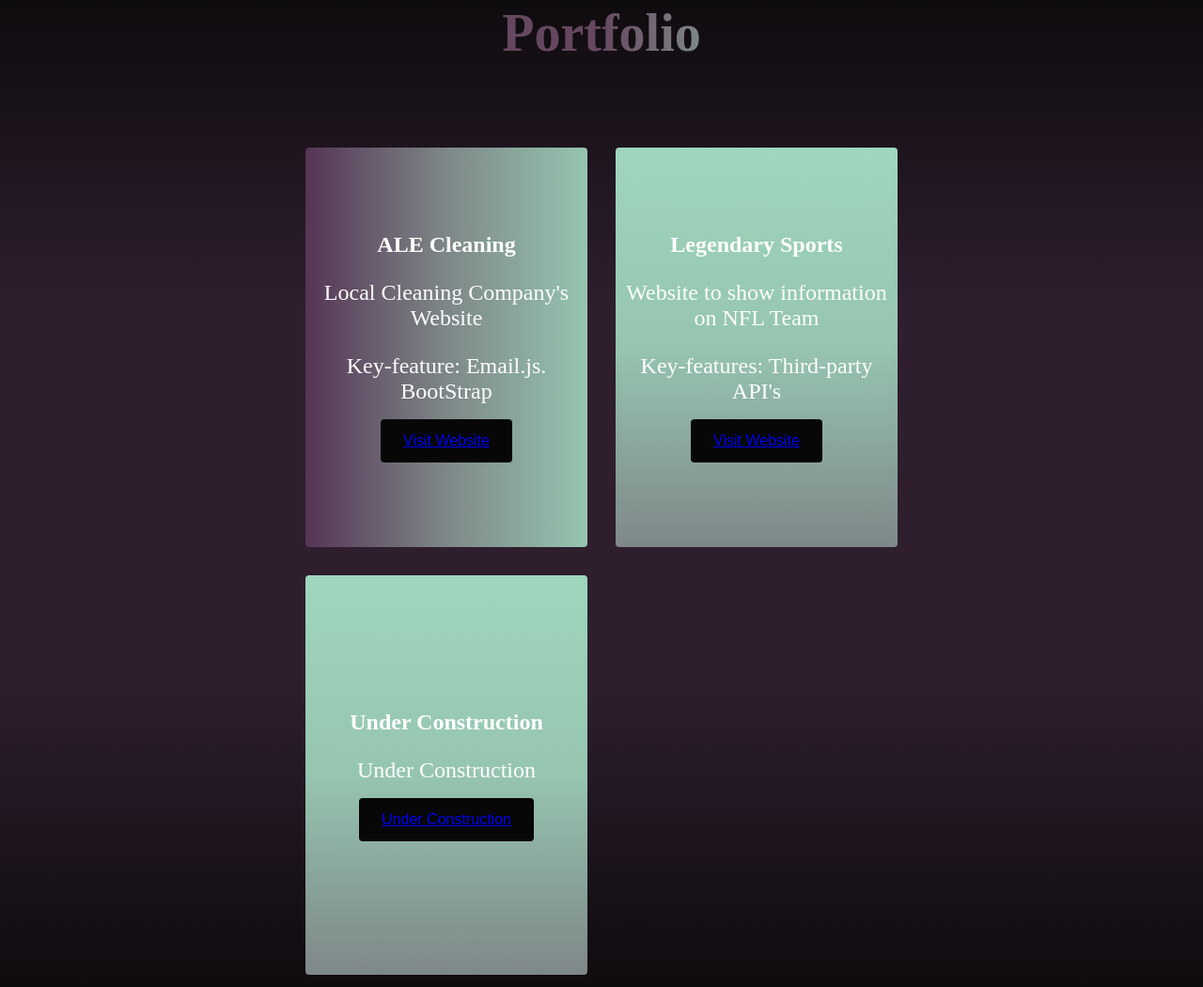
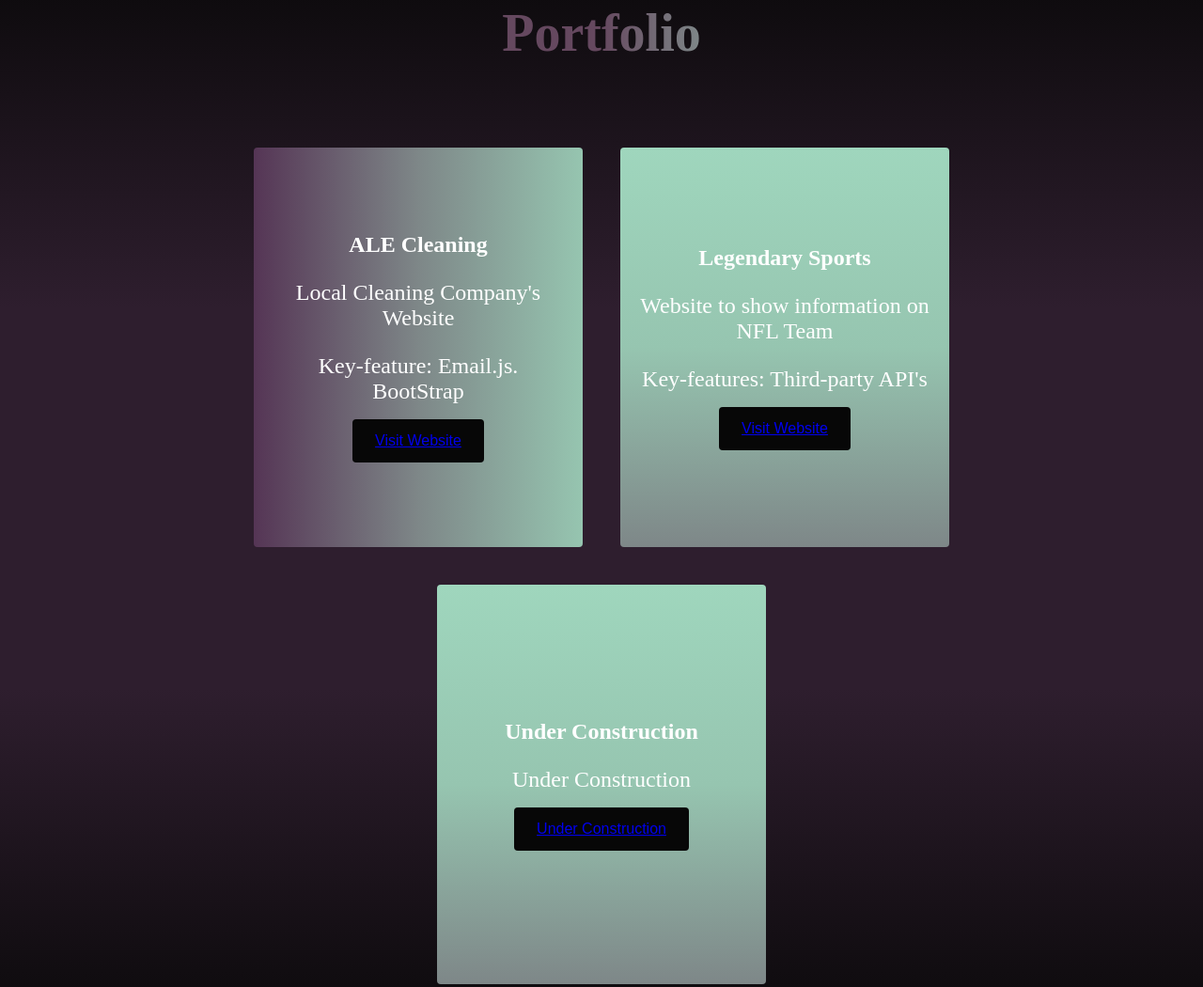
Before and after one commit to Shanehortonm/Resume2023, a plain HTML site: page index.html in a window 1280 px wide. Shown: the part 2030-3080 px from the top of the page at 94% size. Drawn offline with nearby package versions, Linux system fonts and the light colour scheme.

Commit message:
adjusting MQs

```diff
--- a/index.html
+++ b/index.html
@@ -83,7 +83,7 @@
     <section class="portfolio" id="portfolio">
       <h1>Portfolio</h1>
       <div class="portfolio-wrapper">
-				<div class="portfolio-card">
+        <div class="portfolio-card card-1">
           <h2>ALE Cleaning</h2>
           <p>Local Cleaning Company's Website</p>
           <p>Key-feature: Email.js. BootStrap</p>
@@ -95,7 +95,7 @@
             </button>
           </div>
         </div>
-				<div class="portfolio-card">
+        <div class="portfolio-card card-2">
           <h2>Legendary Sports</h2>
           <p>Website to show information on NFL Team</p>
           <p>Key-features: Third-party API's</p>
@@ -105,7 +105,7 @@
             </button>
           </div>
         </div>
-				<div class="portfolio-card">
+        <div class="portfolio-card card-3">
           <h2>Under Construction</h2>
           <p>Under Construction</p>
           <div class="portfolio-btn">
--- a/styles.css
+++ b/styles.css
@@ -461,12 +461,14 @@
 	grid-template-columns: 1fr 1fr 1fr;
 	grid-template-rows: 1fr;
 	gap: 10px;
+    transition: all 0.8s ease-in;
 }
 
 .portfolio-card {
+    padding: 20px;
 	margin: 10px;
 	height: 425px;
-	width: 300px;
+	width: 400px;
 	border-radius: 4px;
 	display: flex;
 	flex-direction: column;
@@ -960,6 +962,7 @@
 	.portfolio-wrapper {
 		display: flex;
 		flex-direction: column;
+        transition: all 0.8s ease-in;
 	}
 
 	.portfolio-card {
@@ -1039,7 +1042,29 @@
 	}
 
 	/* Start of Portfolio */
+
+    .portfolio-card {
+        width: 350px;
+    }
+
 	.portfolio-wrapper {
-		grid-template-columns: 1fr 1fr;
+		grid-template-columns: repeat(4, 1fr);
+        grid-template-rows: repeat(4, 1fr);
+        grid-column-gap: 20px;
+        grid-row-gap: 20px;
+        transition: all 0.8s ease-in;
 	}
+
+    .card-1 {
+        grid-area: 1 / 1 / 3 / 3;
+    }
+
+    .card-2 {
+        grid-area: 1 / 3 / 3 / 5;
+    }
+
+    .card-3 {
+        grid-area: 3 / 2 / 5 / 4;
+    }
+
 }
```
Lines whose indentation alone changed are shown as unchanged.
